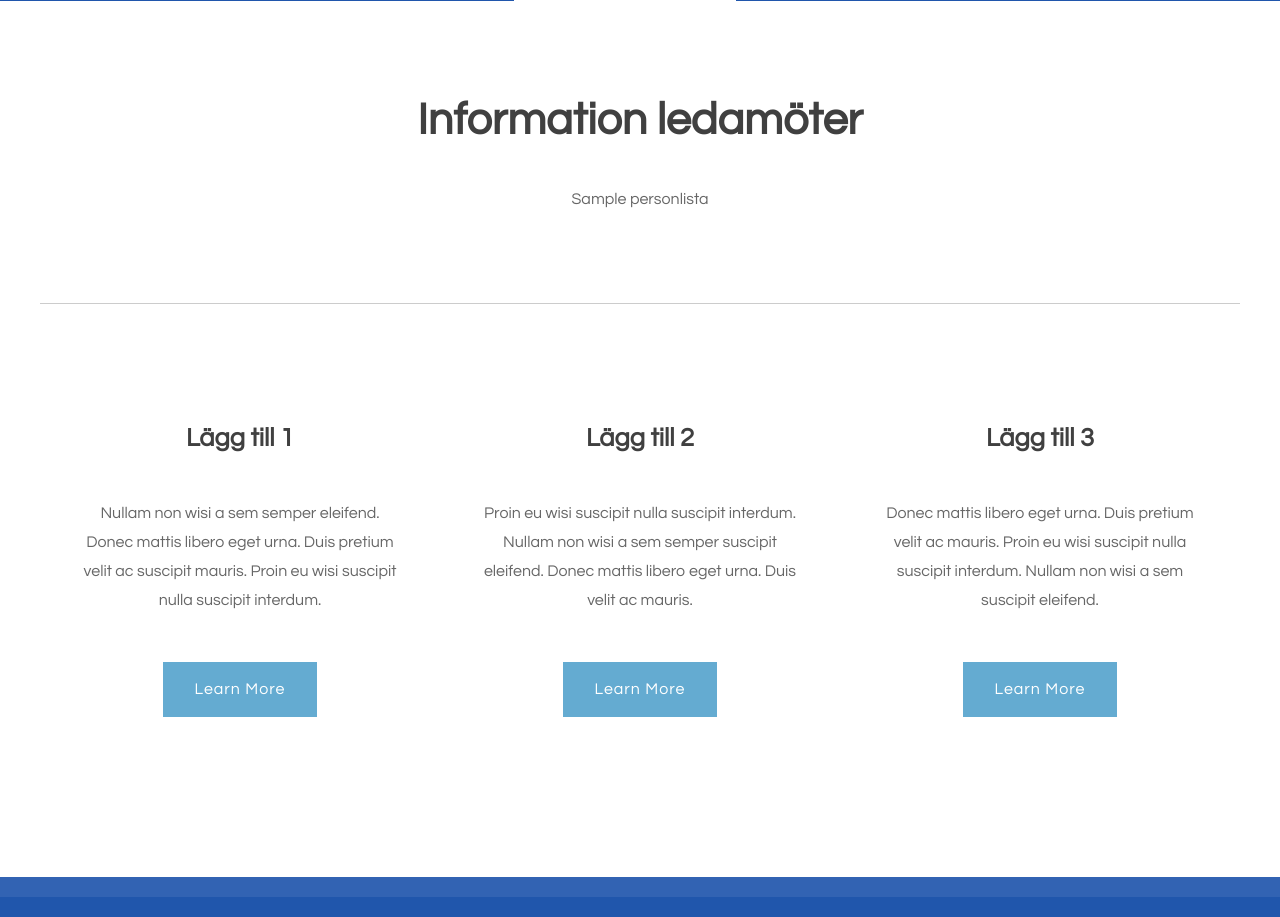
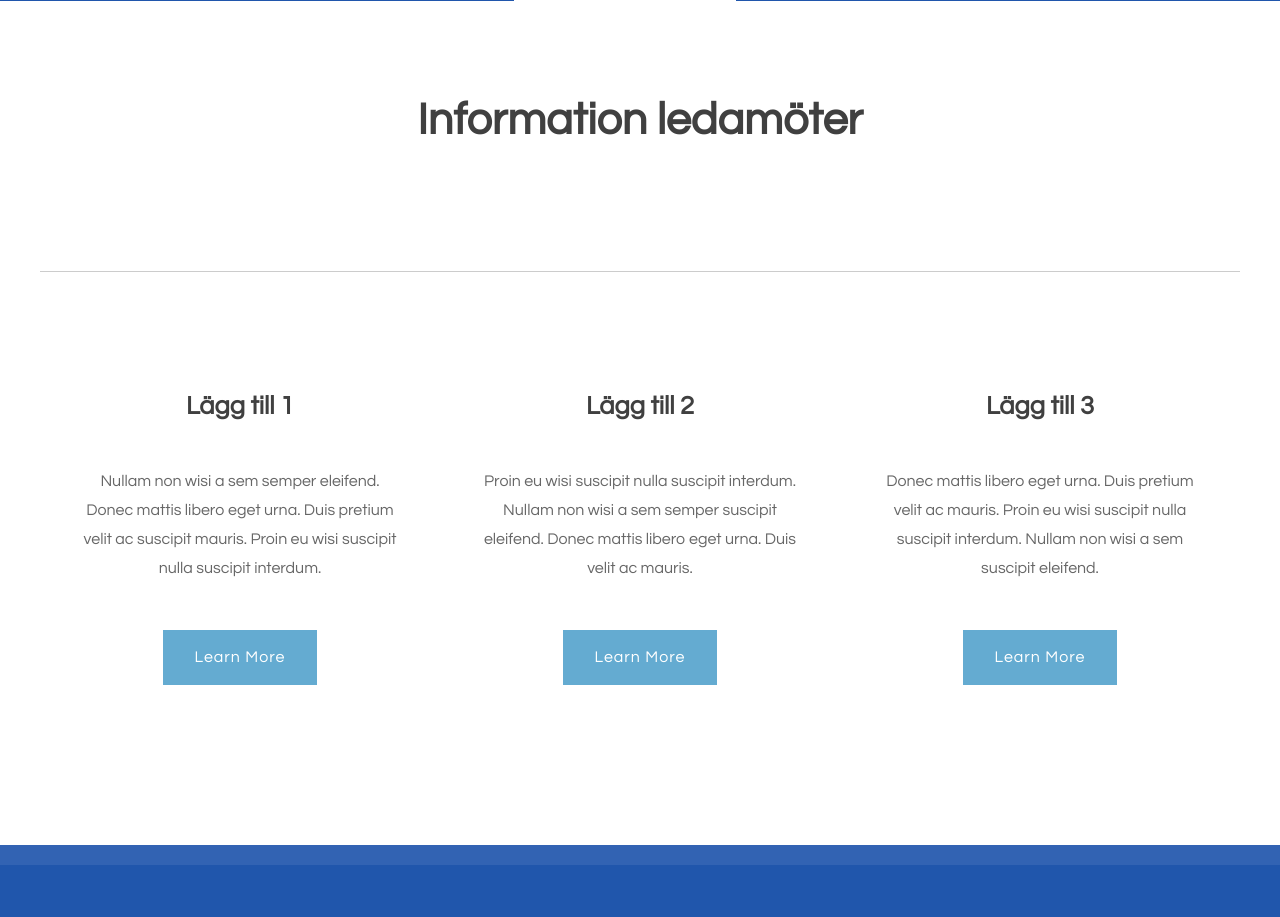
Before and after one commit to elinfeldborg/Riksdagen, a Flask app: page /members in a window 1280 px wide. Shown: the part 343-1260 px from the top of the page. Run offline with Flask 2, Linux system fonts and the light colour scheme; a database or web service that is not in the repository returns one stand-in record (values such as "Sample title"); data that the repository does not hold is empty.

Commit message:
detta ska tas bort

```diff
--- a/app.py
+++ b/app.py
@@ -1,6 +1,5 @@
-from flask import Flask, render_template
+from flask import Flask, render_template, json
 import requests
-import json
 
 app = Flask(__name__)
 
@@ -8,18 +7,21 @@ app = Flask(__name__)
 def index_html():
     return render_template('index.html')
 
-@app.route('/members')
+@app.route('/members', methods = ['GET'])
 def members_html():
 
-    response = requests.get("http://data.riksdagen.se/personlista/?iid=&fnamn=&enamn=&f_ar=&kn=&parti=M&valkrets=&rdlstatus=&org=&utformat=json&termlista=")
+    response = requests.get("http://data.riksdagen.se/personlista/?iid=&fnamn=&enamn=&f_ar=&kn=&parti=KD&valkrets=&rdlstatus=&org=&utformat=json&termlista=")
     members = response.json()
-    print(members)
 
-    return render_template("members.html", members = members)
+
+
+    return render_template('members.html', members=members)
 
 @app.route('/contact')
 def contact_html():
     return render_template('contact.html')
 
+
+
 if __name__ == '__main__':
     app.run(debug = True)
--- a/templates/members.html
+++ b/templates/members.html
@@ -33,11 +33,7 @@
 		  <h2>Information ledamöter</h2>
 		</div>
 
-			<ul>
-				{% for member in members %}
-					<li>{{members.personlista}}</li>
-				{% endfor %}
-			</ul>
+
 
 	</div>
 
```
Also changed, not shown: 1 other file.
